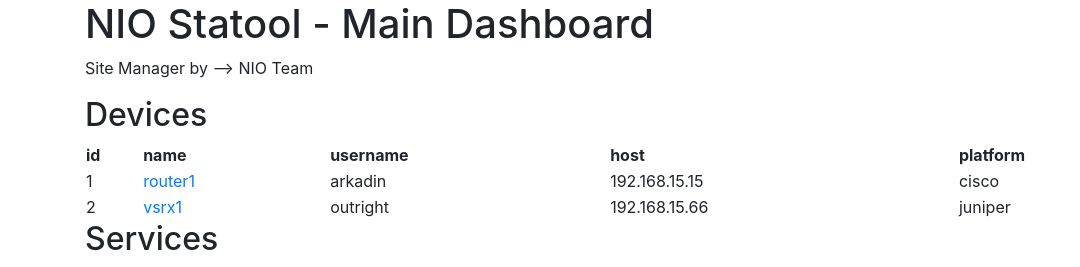
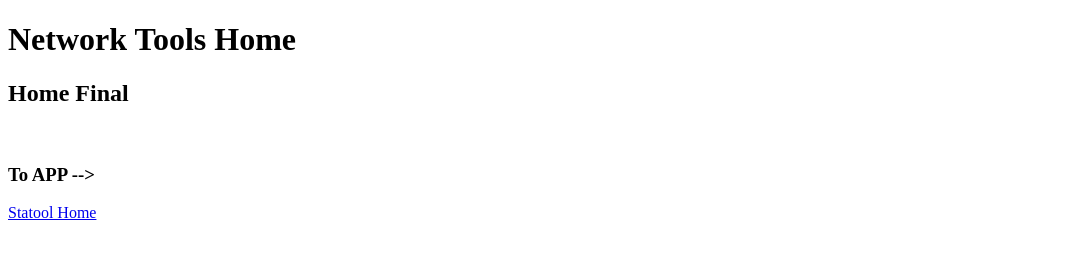
Before and after one commit to outrightamc/NET_TOOLx, a Django app: page / in a window 1280 px wide. Shown: the top 267 px of the page, without its empty margins (0-1080 px from the left). Run offline with Django 3.2, Linux system fonts and the light colour scheme; a user stored in the database is signed in; data comes from the database, SQL or seed files in the repository; both versions use the stored data as it was after the commit; some libraries are stand-ins or nearby versions.

Commit message:
Creating home and linking to statool project

```diff
--- a/NIO/NIO/urls.py
+++ b/NIO/NIO/urls.py
@@ -1,16 +1,16 @@
 
 from django.conf.urls import url, include
 from django.contrib import admin
-from django.urls import path
+from django.urls import path, include
 
 from .views import home
 from accounts.views import login_view, register_view, logout_view
 
 urlpatterns = [
     url(r'^admin/', admin.site.urls),
-    path('home/', home),
-    path('', include ('statool.urls')),
-    path('accounts/login/', login_view),
-    path('accounts/register/', register_view),
-    path('accounts/logout/', logout_view),
+    path('', include('statool.urls')),
+#    path('/statool', include ('statool.urls')),
+#    path('accounts/login/', login_view),
+#    path('accounts/register/', register_view),
+#    path('accounts/logout/', logout_view),
 ]
--- a/NIO/templates/home.html
+++ b/NIO/statool/templates/home.html
@@ -9,7 +9,11 @@
 </head>
 
 <body>
-    <h1>This is the home page</h1>
+    <h1>Network Tools Home</h1>
+    <h2>Home Final</h2>
+    &nbsp;
+    <h3>To APP --></h3>
+    <a href="{% url 'statool-home' %}">Statool Home</a>
 </body>
 
 </html>
--- a/NIO/statool/urls.py
+++ b/NIO/statool/urls.py
@@ -8,7 +8,12 @@
 from accounts.views import login_view
 
 urlpatterns = [
-# below line ('') will show default page for http://localhost:7777 requests
-    path('', views.index),
+# Below line ('') will show default page for http://localhost:7777 requests
+# The following paths (routes) like "statool/" and "devices" were created to
+# forward request based on what was configured in "views.py" file, adding the
+# .statool name
+
+    path('', views.home, name='network-tools-home'),
+    path('statool/', views.statool, name='statool-home'),
     path('devices/<int:device_id>', views.get_device_stats, name="device"),
 ]
--- a/NIO/statool/views.py
+++ b/NIO/statool/views.py
@@ -6,15 +6,33 @@
 from napalm import get_network_driver
 from django.contrib.auth.decorators import login_required
 
+# Page, with login to allow access the main page.
+# This is an entire new APP
 @login_required(login_url='/accounts/login/')
-def index(request: HttpRequest) -> HttpResponse:
+def home(request: HttpRequest) -> HttpResponse:
+#   The below is a simple message displayed using HttpResponse method
+#   return HttpResponse('<h1>Network Tools Home</h1>')
+
+# Return message below redirects directly to home.html (not statool APP)
+# when you browse to http://rasp:7777 URL
+    return render(request, 'home.html')
+
+
+# Below is an old definition that send us directly to Statool APP
+# when browsing to http://rasp:7777 URL
+@login_required(login_url='/accounts/login/')
+def statool(request: HttpRequest) -> HttpResponse:
     devices = Device.objects.all()
     context = {
         'title' : 'NIO Statool - Main Dashboard',
         'owner' : 'NIO Team',
         'devices' : devices
     }
+# in below example, some "context" can be given to be used with the template,
+# allowing easy customization of messages (remember the static blog posts from the video)
     return render(request, 'base.html', context)
+
+
 
 def get_device_stats(request: HttpRequest, device_id) -> HttpResponse:
     device = Device.objects.get(pk=device_id)
```
Also changed, not shown: NIO/db.sqlite3.
